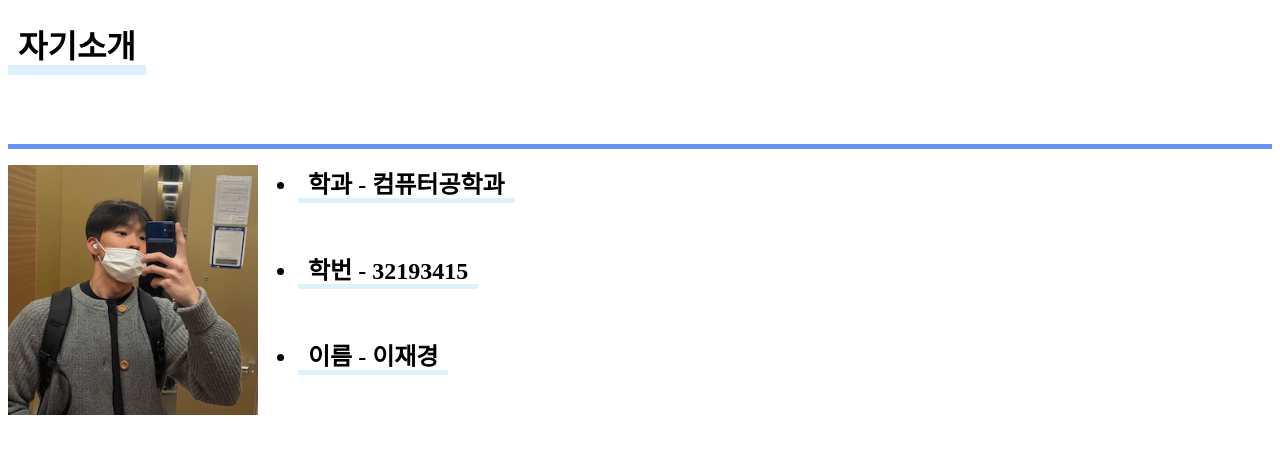
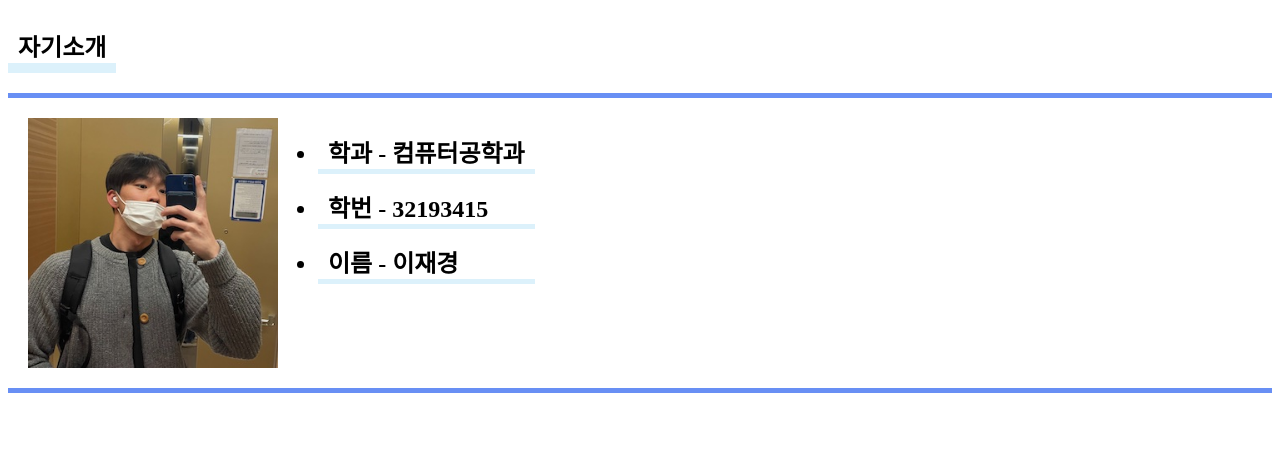
Before and after one commit to jkli51/Mid-Term-Project, a plain HTML site: page index.html in a window 1280 px wide. Drawn offline with Linux system fonts and the light colour scheme.

Commit message:
sixth commit

```diff
--- a/index.html
+++ b/index.html
@@ -1,26 +1,44 @@
 <!DOCTYPE html>
-<html>
+<html lang="en">
 <head>
+	<meta charset="UTF-8">
+	<meta name="viewport" content="width=device-width, initial-scale=1.0">
 	<title>Mid-Term-Project</title>
+	<style>
+		h1 {
+			display: inline-block;
+			border-bottom: 10px solid #dcf1fb;
+			padding: 0 10px 0 10px;
+		}
+		.box {
+			display: flex;
+			padding: 20px;
+			border-top: 5px solid #688FF4;
+			border-bottom: 5px solid #688FF4;
+		}
+		img {
+			width: 250px;
+			height: 250px;
+		}
+		li {
+			margin-bottom: 15px;
+			font-size: 150%;
+			border-bottom: 5px solid #dcf1fb;
+			padding: 0 10px 0 10px;
+		}
+	</style>
 </head>
-
 <body>
-        <div>
-        <h1><span style="border-bottom: 10px solid #dcf1fb; padding: 0 10px 0 10px;">자기소개</span></h1>
-        <br></br>
-        <p style="border-bottom: 5px solid #688FF4; padding: 0.1em;"><b></b></p>
-        <img src = "https://github.com/jkli51/Mid-Term-Project/blob/main/selfie.jpg?raw=true"
-        style = "float: left;  margin-right: 40px; margin-bottom: 30px; width: 250px; height:250px;">
+	<section>
+		<h1>자기소개</h1>
+		<div class="box">
+			<img src="https://github.com/jkli51/Mid-Term-Project/blob/main/selfie.jpg?raw=true" alt="">
 			<ul>
-            <li style = "font-size:150%; margin-bottom: 15px;"><b>
-                <span style="border-bottom: 5px solid #dcf1fb; padding: 0 10px 0 10px;">학과 - 컴퓨터공학과</span></b></li>
-                <br></br>
-            <li style = "font-size:150%; margin-bottom: 15px;"><b>
-                <span style="border-bottom: 5px solid #dcf1fb; padding: 0 10px 0 10px;">학번 - 32193415</span></b></li>
-                <br></br>
-            <li style = "font-size:150%; margin-bottom: 15px;"><b>
-                <span style="border-bottom: 5px solid #dcf1fb; padding: 0 10px 0 10px;">이름 - 이재경</span></b></li>
+				<li><b>학과 - 컴퓨터공학과</b></li>
+				<li><b>학번 - 32193415</b></li>
+				<li><b>이름 - 이재경</b></li>
 			</ul>
 		</div>
+	</section>
 </body>
 </html>
```
Lines whose indentation alone changed are shown as unchanged.
